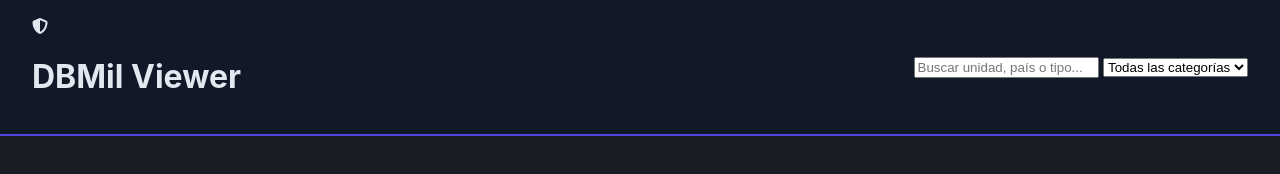
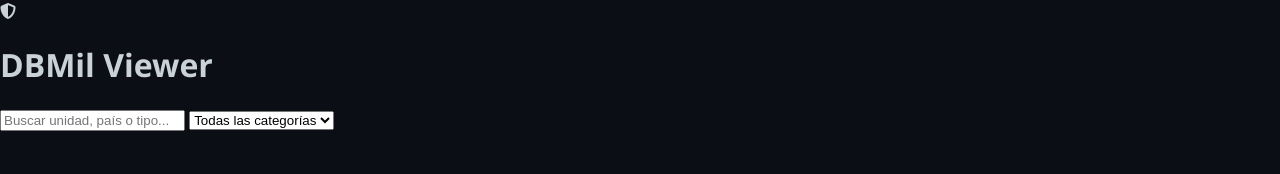
Before and after one commit to vonpilzen/MAMO, a plain HTML site: page index.html in a window 1280 px wide. Drawn offline with Linux system fonts and the light colour scheme; no server answers.

Commit message:
Refactor CSS variables and update styles

```diff
--- a/style.css
+++ b/style.css
@@ -1,56 +1,26 @@
 :root {
-    --primary: #1a1c23;
-    --accent: #4f46e5;
-    --text: #e2e8f0;
-    --card-bg: #2d3748;
+    --bg: #0b0e14;
+    --side: #161b22;
+    --accent: #58a6ff;
+    --text: #c9d1d9;
 }
 
-body {
-    background: var(--primary);
-    color: var(--text);
-    font-family: 'Inter', sans-serif;
-    margin: 0;
-}
+body { background: var(--bg); color: var(--text); font-family: 'Segoe UI', sans-serif; margin: 0; }
+.dashboard { display: flex; height: 100vh; }
+.sidebar { width: 280px; background: var(--side); padding: 20px; border-right: 1px solid #30363d; }
+.filter-group { margin-bottom: 20px; }
+.sidebar label { display: block; font-size: 0.8rem; margin-bottom: 5px; color: var(--accent); }
+.sidebar input, .sidebar select { width: 100%; background: #0d1117; border: 1px solid #30363d; color: white; padding: 8px; border-radius: 5px; }
 
-header {
-    background: #111827;
-    padding: 1rem 2rem;
-    display: flex;
-    justify-content: space-between;
-    align-items: center;
-    border-bottom: 2px solid var(--accent);
-}
+.grid { flex: 1; display: grid; grid-template-columns: repeat(auto-fill, minmax(220px, 1fr)); gap: 15px; padding: 20px; overflow-y: auto; }
+.card { background: var(--side); border: 1px solid #30363d; border-radius: 6px; padding: 15px; cursor: pointer; transition: 0.2s; }
+.card:hover { border-color: var(--accent); transform: translateY(-3px); }
+.flag { width: 25px; border-radius: 2px; }
+.type-tag { font-size: 0.7rem; background: #238636; padding: 2px 6px; border-radius: 10px; float: right; }
 
-.grid {
-    display: grid;
-    grid-template-columns: repeat(auto-fill, minmax(280px, 1fr));
-    gap: 1.5rem;
-    padding: 2rem;
-}
-
-.card {
-    background: var(--card-bg);
-    border-radius: 12px;
-    padding: 1.5rem;
-    transition: 0.3s;
-    cursor: pointer;
-    border: 1px solid #4a5568;
-}
-
-.card:hover { transform: translateY(-5px); border-color: var(--accent); }
-
-.type-tag { font-size: 0.7rem; background: var(--accent); padding: 2px 8px; border-radius: 20px; }
-
-/* Modal */
-.modal { display: none; position: fixed; top: 0; left: 0; width: 100%; height: 100%; background: rgba(0,0,0,0.85); z-index: 100; }
-.modal-content { background: var(--card-bg); margin: 5% auto; width: 90%; max-width: 800px; padding: 2rem; border-radius: 15px; max-height: 85vh; overflow-y: auto; }
-
-.wiki-content { display: flex; gap: 1.5rem; margin: 1.5rem 0; align-items: flex-start; }
-.wiki-img { width: 200px; border-radius: 8px; }
-
-.sys-list { list-style: none; padding: 0; font-size: 0.9rem; }
-.sys-list li { margin-bottom: 0.5rem; display: flex; justify-content: space-between; }
-.wiki-link { color: var(--accent); text-decoration: none; }
-
-.obs-section textarea { width: 100%; background: #1a1c23; color: white; border: 1px solid #4a5568; border-radius: 8px; padding: 10px; margin: 10px 0; }
-.btn-primary, .btn-save { background: var(--accent); color: white; border: none; padding: 10px 20px; border-radius: 8px; cursor: pointer; }
+.modal { display: none; position: fixed; top: 0; left: 0; width: 100%; height: 100%; background: rgba(0,0,0,0.9); }
+.modal-content { background: var(--side); margin: 5% auto; width: 80%; max-width: 900px; padding: 30px; border-radius: 10px; position: relative; }
+.close { position: absolute; top: 10px; right: 20px; font-size: 30px; cursor: pointer; }
+.modal-grid { display: grid; grid-template-columns: 1fr 1.5fr; gap: 30px; }
+.wiki-img { width: 100%; border-radius: 8px; border: 1px solid var(--accent); }
+textarea { width: 100%; background: #0b0e14; color: white; border: 1px solid #30363d; padding: 10px; border-radius: 5px; }
```
